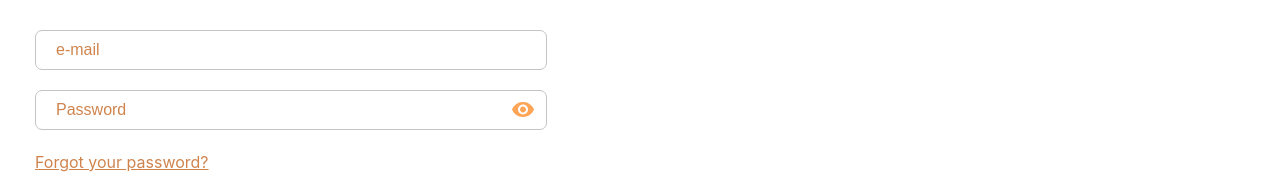
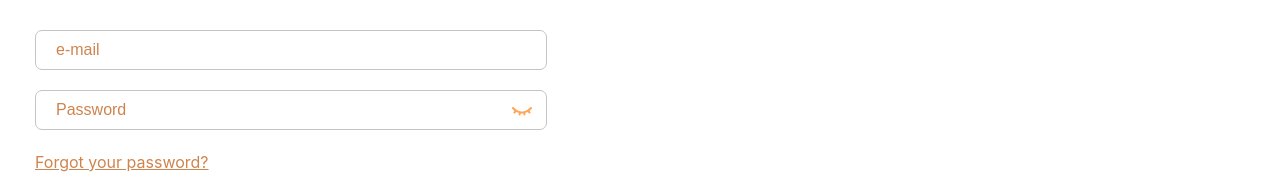
Before and after one commit to mamont79/eCommerce-Application, a React (Vite) app: page /login in a window 1280 px wide. Shown: the part 149-331 px from the top of the page. Built offline with nearby package versions, Linux system fonts and the light colour scheme.

Commit message:
feat: add password visbility switcher

```diff
--- a/src/components/styledInput/index.ts
+++ b/src/components/styledInput/index.ts
@@ -26,19 +26,24 @@ const StyledInput = styled.input<{ $margin?: string; $maxWidth?: string }>`
 
 const StyledPasswordInputWrapper = styled.div`
   position: relative;
+`;
 
-  &::after {
+const StyledPasswordInputIcon = styled.div`
   content: '';
   position: absolute;
-    top: 30px;
+  top: 40px;
   bottom: 0;
   right: 10px;
   margin: auto 0;
   width: 25px;
   height: 25px;
   cursor: pointer;
+  background: url('/src/assets/password-invisible.svg') no-repeat;
+
+  &.visible {
+    top: 30px;
     background: url('/src/assets/password-visible.svg') no-repeat;
   }
 `;
 
-export { StyledInput, StyledPasswordInputWrapper };
+export { StyledInput, StyledPasswordInputWrapper, StyledPasswordInputIcon };
--- a/src/pages/login/validation_login.tsx
+++ b/src/pages/login/validation_login.tsx
@@ -4,6 +4,7 @@ import StyledErrorSpan from '../../components/styledErrorSpan';
 import { StyledInputContainer } from './style';
 import {
   StyledInput,
+  StyledPasswordInputIcon,
   StyledPasswordInputWrapper,
 } from '../../components/styledInput';
 
@@ -63,6 +64,16 @@ function ValidatedLoginPassword() {
     setPasswordTouched(true);
   };
 
+  const ChangeVisibilityHandler = (e: React.MouseEvent<HTMLDivElement>) => {
+    const passwordVisibility = (
+      (e.target as HTMLElement).previousSibling as HTMLInputElement
+    ).type;
+
+    ((e.target as HTMLElement).previousSibling as HTMLInputElement).type =
+      passwordVisibility === 'text' ? 'password' : 'text';
+    (e.target as HTMLElement).classList.toggle('visible');
+  };
+
   const passwordHandler = (e: ChangeEvent<HTMLInputElement>) => {
     const numberCheck = /(?=.*[0-9])/;
     const specialSymbolCheck = /(?=.*[!@#$%^&*])/;
@@ -114,6 +125,7 @@ function ValidatedLoginPassword() {
           onBlur={() => blurPasswordHandler()}
           onChange={(e) => passwordHandler(e)}
         />
+        <StyledPasswordInputIcon onClick={(e) => ChangeVisibilityHandler(e)} />
       </StyledPasswordInputWrapper>
       {passwordTouched && passwordError && (
         <StyledErrorSpan>{passwordError}</StyledErrorSpan>
```
Lines whose indentation alone changed are shown as unchanged.
